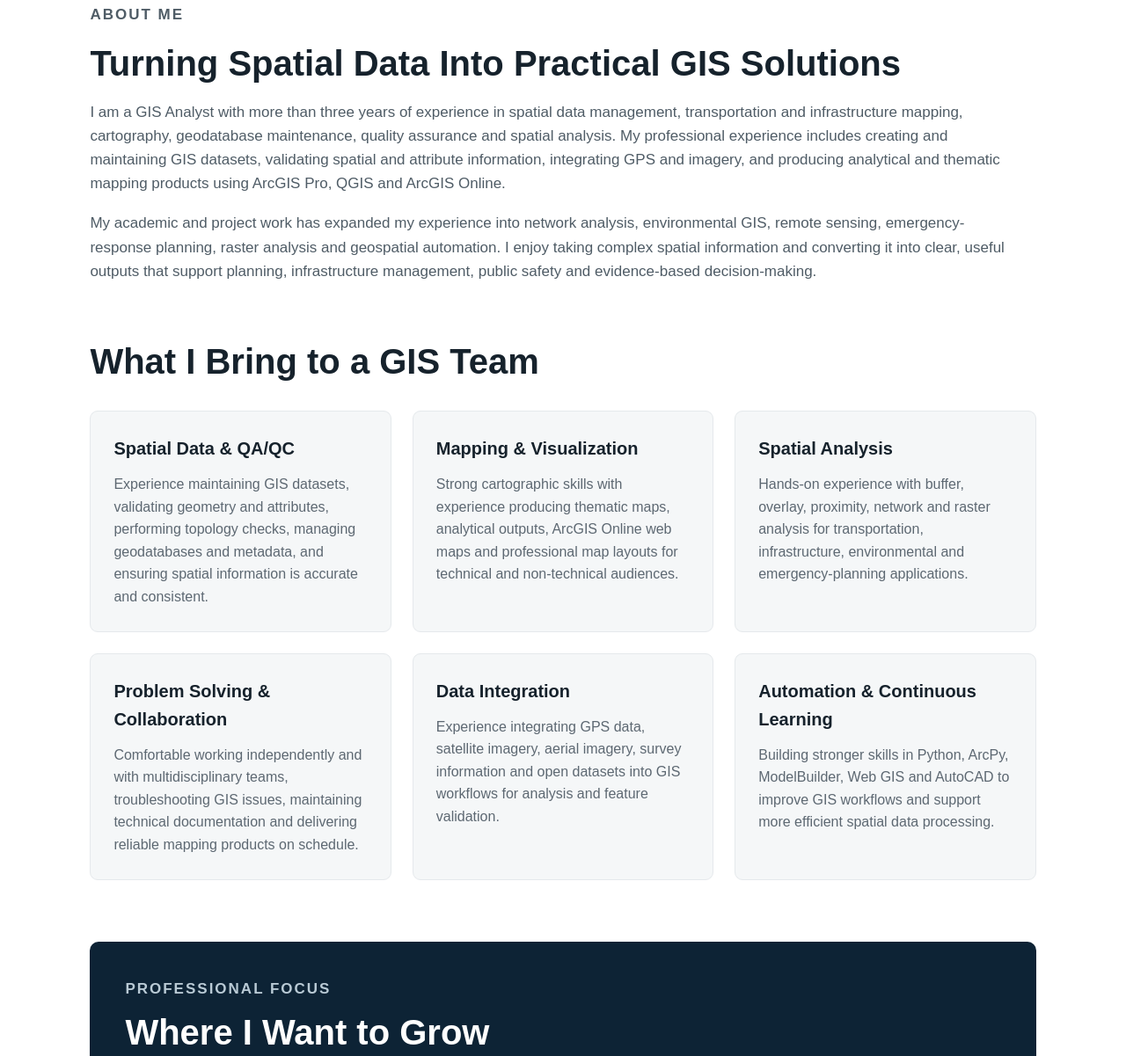
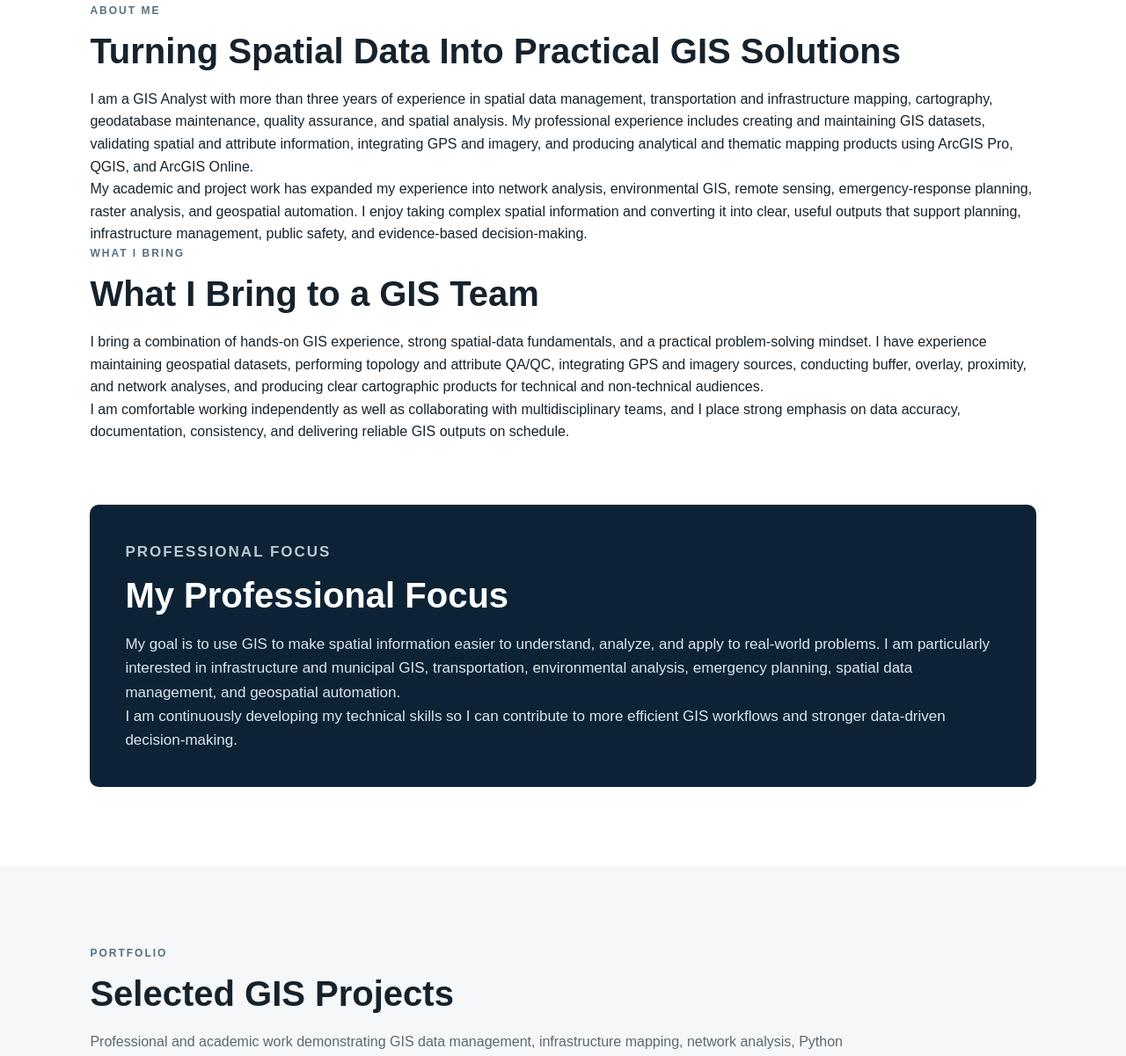
Before and after one commit to ImSreelesh/imsreelesh.github.io, a plain HTML site: page index.html in a window 1280 px wide. Shown: the part 849-2050 px from the top of the page at 88% size. Drawn offline with Linux system fonts and the light colour scheme.

Commit message:
Update JD

```diff
--- a/index.html
+++ b/index.html
@@ -97,7 +97,7 @@
 
 <section id="about" class="section about-section">
 
-  <div class="about-intro">
+  <div class="about-block">
 
     <p class="section-label">ABOUT ME</p>
 
@@ -106,134 +106,70 @@
     <p>
       I am a GIS Analyst with more than three years of experience in spatial
       data management, transportation and infrastructure mapping, cartography,
-      geodatabase maintenance, quality assurance and spatial analysis.
+      geodatabase maintenance, quality assurance, and spatial analysis.
       My professional experience includes creating and maintaining GIS datasets,
       validating spatial and attribute information, integrating GPS and imagery,
       and producing analytical and thematic mapping products using ArcGIS Pro,
-      QGIS and ArcGIS Online.
+      QGIS, and ArcGIS Online.
     </p>
 
     <p>
       My academic and project work has expanded my experience into network
       analysis, environmental GIS, remote sensing, emergency-response planning,
-      raster analysis and geospatial automation. I enjoy taking complex spatial
+      raster analysis, and geospatial automation. I enjoy taking complex spatial
       information and converting it into clear, useful outputs that support
-      planning, infrastructure management, public safety and evidence-based
+      planning, infrastructure management, public safety, and evidence-based
       decision-making.
     </p>
 
   </div>
 
 
-  <div class="about-subsection">
+  <div class="about-block">
+
+    <p class="section-label">WHAT I BRING</p>
 
     <h2>What I Bring to a GIS Team</h2>
 
-    <div class="strength-grid">
+    <p>
+      I bring a combination of hands-on GIS experience, strong spatial-data
+      fundamentals, and a practical problem-solving mindset. I have experience
+      maintaining geospatial datasets, performing topology and attribute QA/QC,
+      integrating GPS and imagery sources, conducting buffer, overlay, proximity,
+      and network analyses, and producing clear cartographic products for
+      technical and non-technical audiences.
+    </p>
 
-
-      <div class="strength-card">
-
-        <h3>Spatial Data & QA/QC</h3>
-
-        <p>
-          Experience maintaining GIS datasets, validating geometry and
-          attributes, performing topology checks, managing geodatabases and
-          metadata, and ensuring spatial information is accurate and consistent.
-        </p>
-
-      </div>
-
-
-      <div class="strength-card">
-
-        <h3>Mapping & Visualization</h3>
-
-        <p>
-          Strong cartographic skills with experience producing thematic maps,
-          analytical outputs, ArcGIS Online web maps and professional map
-          layouts for technical and non-technical audiences.
-        </p>
-
-      </div>
-
-
-      <div class="strength-card">
-
-        <h3>Spatial Analysis</h3>
-
-        <p>
-          Hands-on experience with buffer, overlay, proximity, network and
-          raster analysis for transportation, infrastructure, environmental
-          and emergency-planning applications.
-        </p>
-
-      </div>
-
-
-      <div class="strength-card">
-
-        <h3>Problem Solving & Collaboration</h3>
-
-        <p>
-          Comfortable working independently and with multidisciplinary teams,
-          troubleshooting GIS issues, maintaining technical documentation and
-          delivering reliable mapping products on schedule.
-        </p>
-
-      </div>
-
-
-      <div class="strength-card">
-
-        <h3>Data Integration</h3>
-
-        <p>
-          Experience integrating GPS data, satellite imagery, aerial imagery,
-          survey information and open datasets into GIS workflows for analysis
-          and feature validation.
-        </p>
-
-      </div>
-
-
-      <div class="strength-card">
-
-        <h3>Automation & Continuous Learning</h3>
-
-        <p>
-          Building stronger skills in Python, ArcPy, ModelBuilder, Web GIS and
-          AutoCAD to improve GIS workflows and support more efficient spatial
-          data processing.
-        </p>
-
-      </div>
-
-
-    </div>
+    <p>
+      I am comfortable working independently as well as collaborating with
+      multidisciplinary teams, and I place strong emphasis on data accuracy,
+      documentation, consistency, and delivering reliable GIS outputs on schedule.
+    </p>
 
   </div>
 
 
-  <div class="professional-focus">
+  <div class="about-block professional-focus">
 
     <p class="section-label">PROFESSIONAL FOCUS</p>
 
-    <h2>Where I Want to Grow</h2>
+    <h2>My Professional Focus</h2>
 
     <p>
-      My professional focus is on using GIS to make spatial information easier
-      to understand, analyze and apply to real-world problems. I am particularly
-      interested in municipal and infrastructure GIS, transportation, environmental
-      analysis, emergency planning, spatial data management and geospatial automation.
-      I continue to strengthen my technical skills so I can contribute to efficient
-      GIS workflows, reliable spatial databases and stronger data-driven decisions.
+      My goal is to use GIS to make spatial information easier to understand,
+      analyze, and apply to real-world problems. I am particularly interested in
+      infrastructure and municipal GIS, transportation, environmental analysis,
+      emergency planning, spatial data management, and geospatial automation.
+    </p>
+
+    <p>
+      I am continuously developing my technical skills so I can contribute to
+      more efficient GIS workflows and stronger data-driven decision-making.
     </p>
 
   </div>
 
 </section>
-
 
 
 <!-- PROJECTS -->
```
